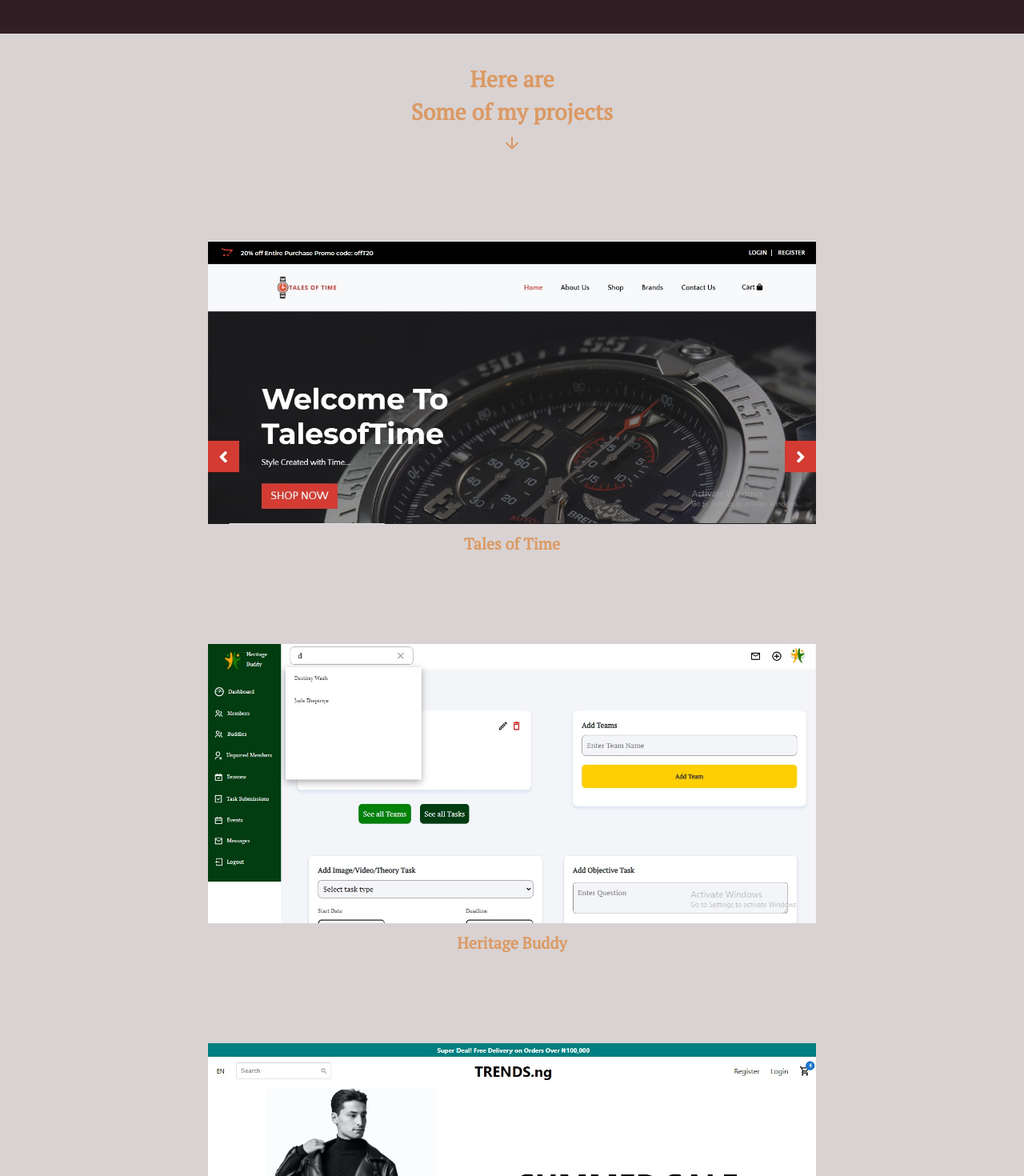
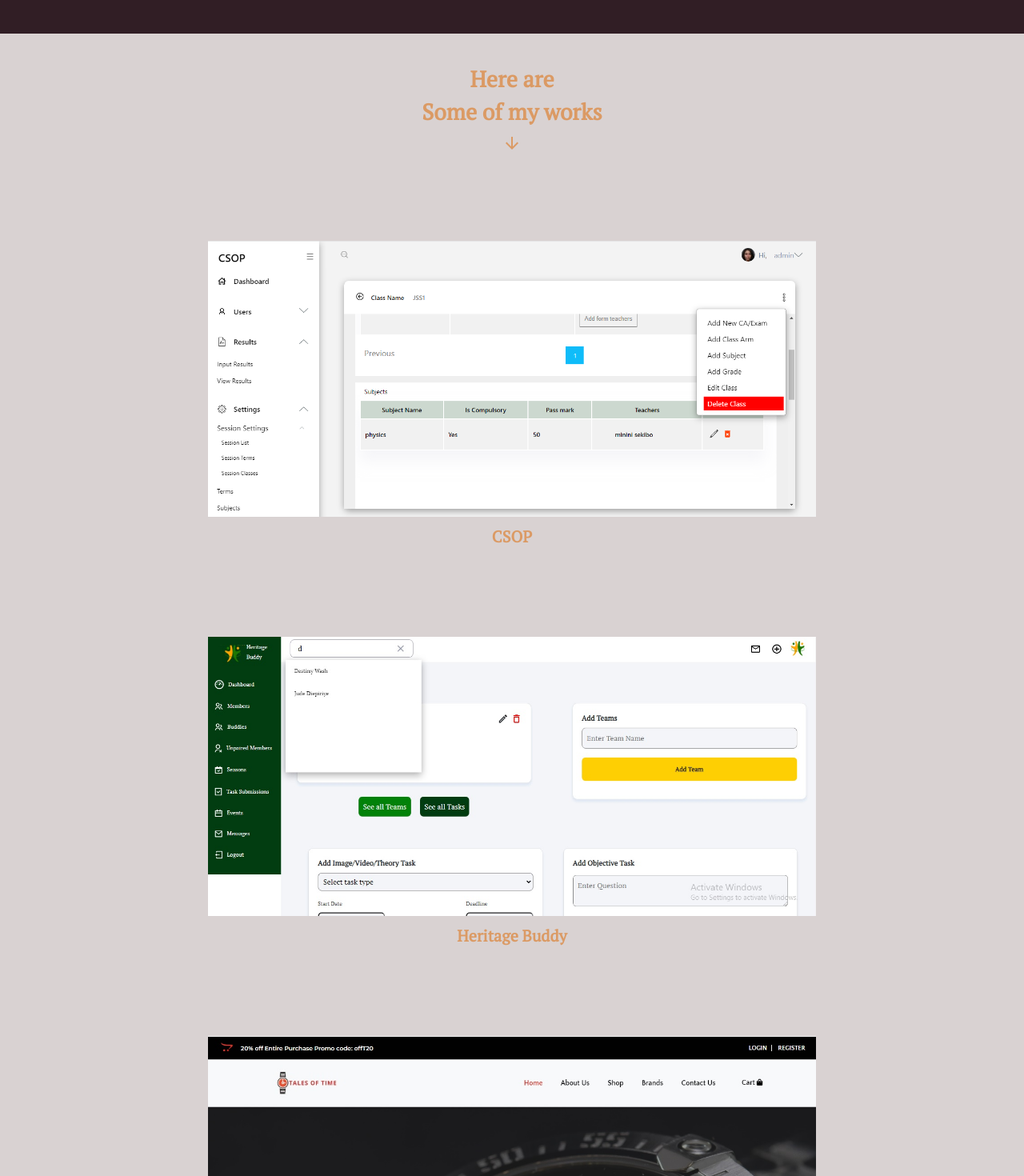
Before and after one commit to georgediepiriye/georgediepiriye, a React (Create React App) app: page / in a window 1280 px wide. Shown: the part 1020-2490 px from the top of the page at 80% size. Built offline with nearby package versions, Linux system fonts and the light colour scheme.

Commit message:
changed projects position

```diff
--- a/src/components/Projects.jsx
+++ b/src/components/Projects.jsx
@@ -7,6 +7,7 @@
 import tales from "../images/tales.jpg";
 import trends from "../images/trends.jpg";
 import zuri from "../images/zuri.jpg";
+import csop from "../images/csop.png";
 
 const Container = styled.div`
   display: flex;
@@ -82,29 +83,34 @@
     <Container id="projects">
       <Wrapper>
         <Heading>Here are</Heading>
-        <Heading>Some of my projects</Heading>
+        <Heading>Some of my works</Heading>
         <Arrow>
           <ArrowDownwardIcon />
         </Arrow>
+
+        <ImageContainer href="https://vocal-gnome-485a8a.netlify.app/login">
+          <Image src={csop} />
+          <ImageText>CSOP</ImageText>
+        </ImageContainer>
+
+        <ImageContainer href="https://delightful-croissant-4a4821.netlify.app/">
+          <Image src={heritage} />
+          <ImageText>Heritage Buddy</ImageText>
+        </ImageContainer>
 
         <ImageContainer href="http://talesoftime.herokuapp.com/">
           <Image src={tales} />
           <ImageText>Tales of Time</ImageText>
         </ImageContainer>
 
-        <ImageContainer href="https://heritagebuddy.herokuapp.com">
-          <Image src={heritage} />
-          <ImageText>Heritage Buddy</ImageText>
+        <ImageContainer href="https://www.zuri.chat/">
+          <Image src={zuri} />
+          <ImageText>Zuri</ImageText>
         </ImageContainer>
 
         <ImageContainer href="https://trendsng.herokuapp.com/">
           <Image src={trends} />
           <ImageText>Trends.ng</ImageText>
-        </ImageContainer>
-
-        <ImageContainer href="https://www.zuri.chat/">
-          <Image src={zuri} />
-          <ImageText>Zuri</ImageText>
         </ImageContainer>
 
         <ImageContainer href="https://ayalo.herokuapp.com/">
```
Also changed, not shown: src/images/csop.png (added).
